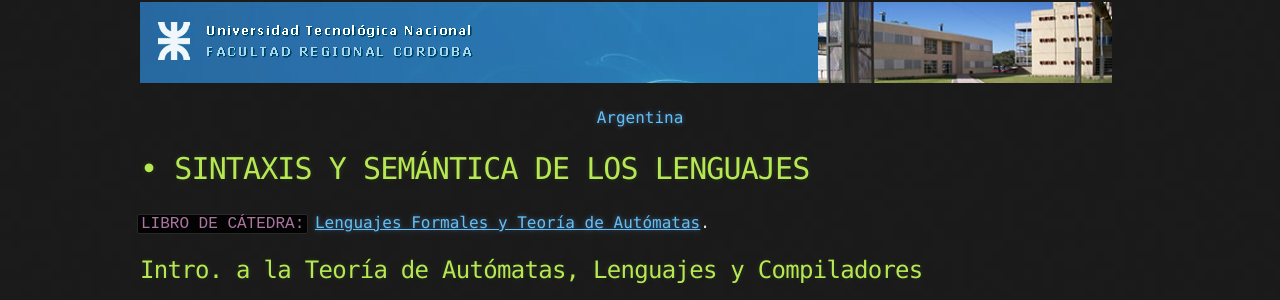
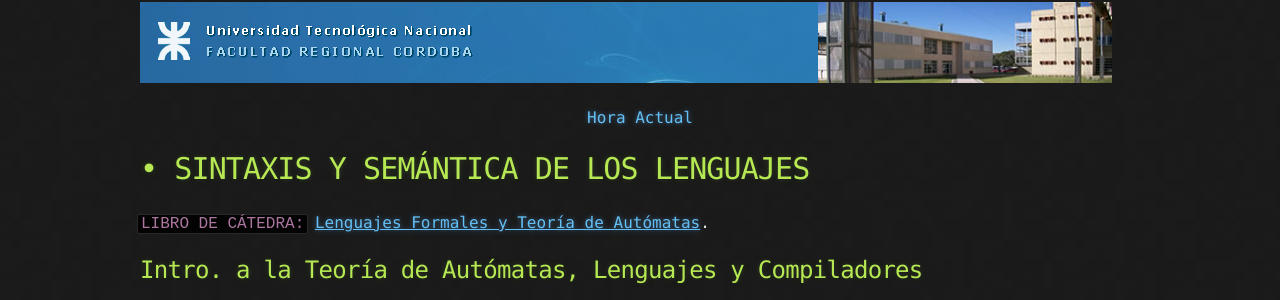
Before and after one commit to Ismael0351/utnfrcssl, a Jekyll site: the page built from index.md, in a window 1280 px wide and 900 px high. Shown: the part 171-471 px from the top of the window. Built offline with Jekyll 4.4.1, drawn with Linux system fonts in a browser that asks for light colours; our own code applies the rules of GitHub Pages for plain Markdown files.

Commit message:
Update index.md

```diff
--- a/index.md
+++ b/index.md
@@ -1,6 +1,6 @@
 
   ![Branching](https://raw.githubusercontent.com/Ismael0351/utnfrcssl/main/utnfoto.png)
-    <center><a href="//24timezones.com/es_reloj/argentina_buenos_aires_hora.php" style="text-decoration: none" class="clock24" id="tz24-1617229427-cc10022-eyJob3VydHlwZSI6IjI0Iiwic2hvd2RhdGUiOiIxIiwic2hvd3NlY29uZHMiOiIxIiwic2hvd3RpbWV6b25lIjoiMSIsInR5cGUiOiJkIiwibGFuZyI6ImVzIn0=" title="hora Buenos Aires" target="_blank" rel="nofollow">Argentina</a>
+    <center><a>Hora Actual</a><a href="//24timezones.com/es_reloj/argentina_buenos_aires_hora.php" style="text-decoration: none" class="clock24" id="tz24-1617229427-cc10022-eyJob3VydHlwZSI6IjI0Iiwic2hvd2RhdGUiOiIxIiwic2hvd3NlY29uZHMiOiIxIiwic2hvd3RpbWV6b25lIjoiMSIsInR5cGUiOiJkIiwibGFuZyI6ImVzIn0=" title="hora Buenos Aires" target="_blank" rel="nofollow"></a>
 <script type="text/javascript" src="//w.24timezones.com/l.js" async></script></center>
 
 
```
